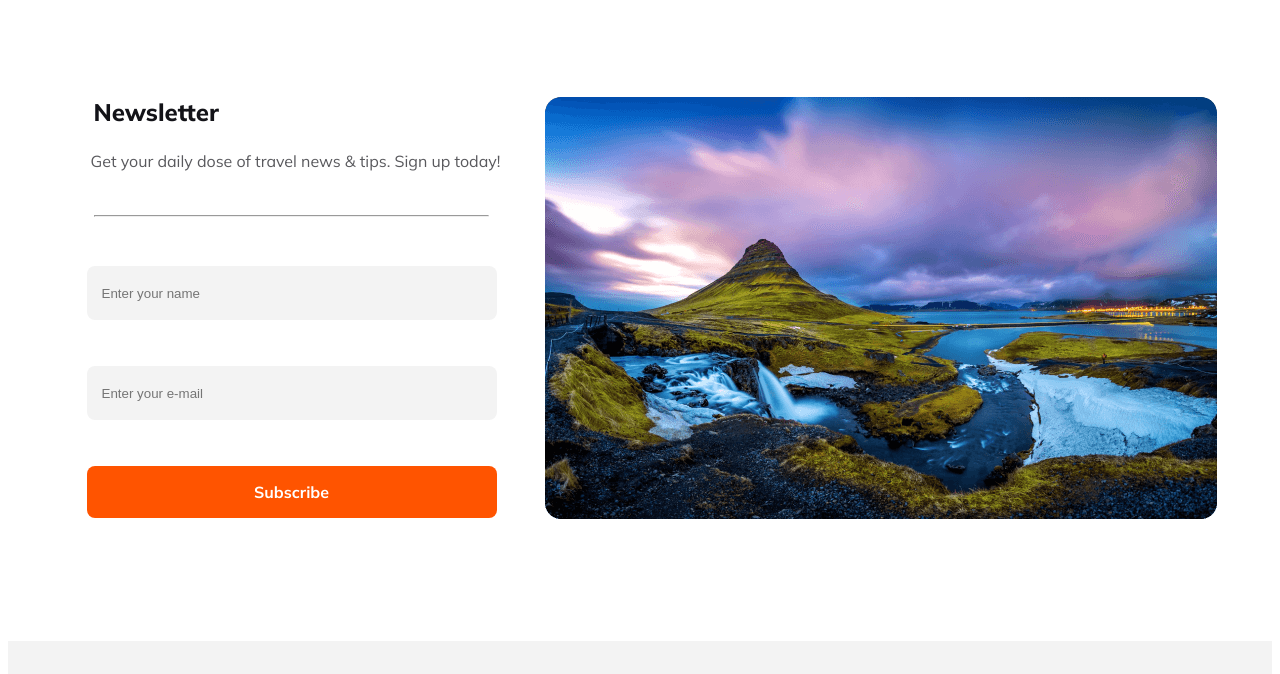
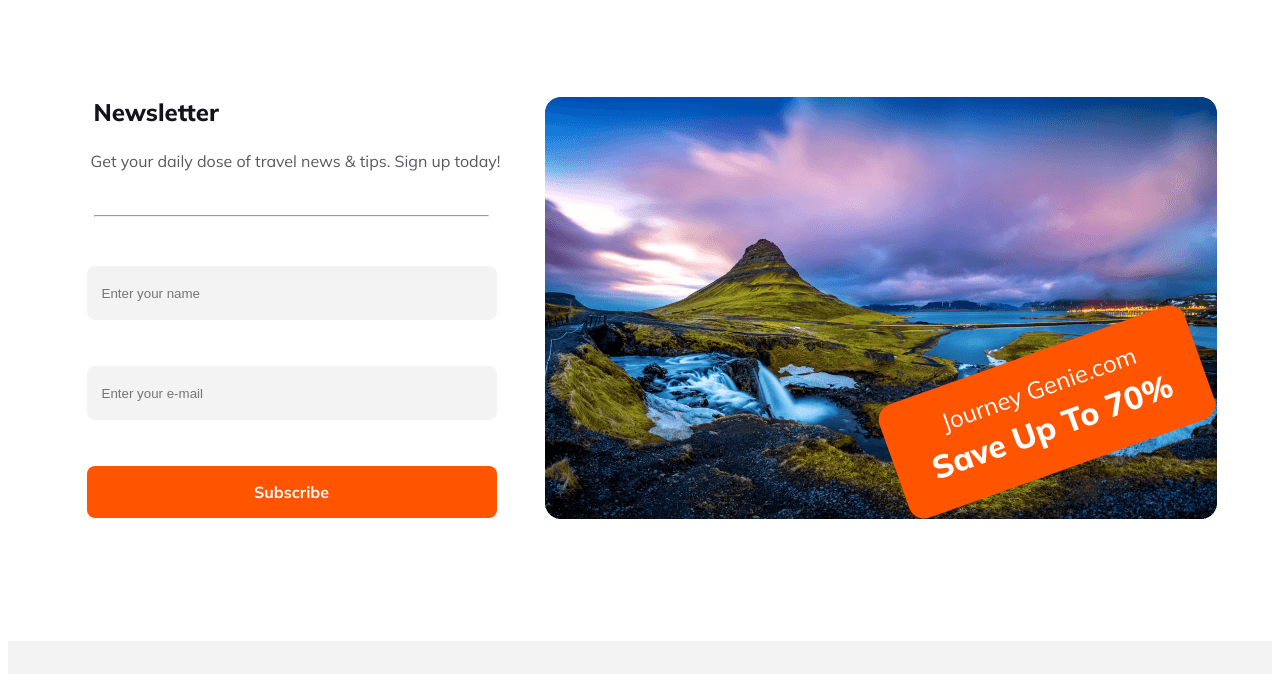
Before and after one commit to rahilaanan/Assignment2, a plain HTML site: page index.html in a window 1280 px wide. Shown: the part 3399-4073 px from the top of the page. Drawn offline with Linux system fonts and the light colour scheme.

Commit message:
fixed why choose us section's issue

```diff
--- a/index.html
+++ b/index.html
@@ -168,9 +168,13 @@
                 <input type="button" value="Subscribe" class="btn-seconday" style="width: 410px; background-color: #FF5400;">
             </form>
           </div>
-          <div>
+          <div class="newsletter-img">
             <img src="Images/Rectangle 8 (1).png" alt="">
-            <p></p>
+            <div class="discount">
+                <p>Journey Genie.com <br>
+                </p>
+                <h3>Save Up To 70%</h3>
+            </div>
           </div>
         </section>
     </main>
--- a/styles/style.css
+++ b/styles/style.css
@@ -19,7 +19,8 @@ nav img {
     height: 56px;
 }
 
-nav h3, footer h3 {
+nav h3,
+footer h3 {
     color: #131318;
     font-size: 36px;
     font-weight: 800;
@@ -55,7 +56,7 @@ nav li>a {
 .banner-section {
     margin-left: auto;
     margin-right: auto;
-    background-image: linear-gradient(180deg, rgba(19, 19, 24, 0.80) 0%, rgba(19, 19, 24, 0.00) 100%), url(../Images/Group\ 13\ \(1\)\ \(1\).png);
+    background-image: linear-gradient(180deg, rgba(19, 19, 24, 0.80) 0%, rgba(19, 19, 24, 0.00) 100%), url('../Images/Group\ 13\ \(1\)\ \(1\).png');
 
     background-repeat: no-repeat;
     width: 1170px;
@@ -98,7 +99,8 @@ nav li>a {
     margin-right: auto;
     gap: 24px;
 }
-.when{
+
+.when {
     border-radius: 8px;
     border: none;
     color: rgba(19, 19, 24, 0.50);
@@ -111,7 +113,7 @@ margin-left: 22px;
 }
 
 
-.btn-primary{
+.btn-primary {
     border-radius: 8px;
     border: none;
     background: #FF5400;
@@ -127,7 +129,7 @@ cursor: pointer;
 }
 
 /* main section*/
-.popular-tour{
+.popular-tour {
     display: flex;
     margin-left: auto;
     margin-right: auto;
@@ -136,18 +138,20 @@ margin-top: 100px;
 
 }
 
-.popular-tour-des
-{
+.popular-tour-des {
     padding-right: 50px;
 }
-.popular-tour-title,.choose-us-title{
+
+.popular-tour-title,
+.choose-us-title {
     color: #131318;
     font-family: Mulish;
     font-size: 40px;
     font-weight: 800;
     margin-top: 0px;
 }
-.tour-des{
+
+.tour-des {
     color: rgba(19, 19, 24, 0.70);
     font-family: Mulish;
     font-size: 16px;
@@ -155,18 +159,23 @@ font-weight: 400;
     margin-bottom: 0px;
 
 }
-.popular-tour ul li{
+
+.popular-tour ul li {
     padding: 16px;
 }
-#btn2{
+
+#btn2 {
     margin-top: 28px;
 }
-.destination{
+
+.destination {
     width: 100%;
     margin-left: auto;
     margin-right: auto;
 }
-.destination-title,  .newsletter-title{
+
+.destination-title,
+.newsletter-title {
     color: #131318;
     text-align: center;
     font-family: Mulish;
@@ -174,10 +183,12 @@ font-size: 40px;
     font-weight: 800;
     margin-top: 100px;
 }
-.destination > p{
+
+.destination>p {
     text-align: center;
 }
-.collage{
+
+.collage {
 
     display: flex;
     flex-wrap: wrap;
@@ -187,9 +198,11 @@ margin-top: 100px;
 
 
 }
-.img-gradient{
+
+.img-gradient {
     fill: linear-gradient(0deg, rgba(19, 19, 24, 0.20) 0%, rgba(19, 19, 24, 0.20) 100%);
 }
+
 /*
 #Maldives{
     background-image: linear-gradient(0deg, rgba(19, 19, 24, 0.20) 0%, rgba(19, 19, 24, 0.20) 100%),url(../Images/Rectangle\ 5.png);
@@ -284,17 +297,22 @@ border-radius:15px;
 }
 */
 .img-gradient {
-    background: rgba(19, 19, 24, 0.20) ;
+    background: rgba(19, 19, 24, 0.20);
     border-radius: 16px;
     background: linear-gradient(0deg, rgba(19, 19, 24, 0.20) 0%, rgba(19, 19, 24, 0.20) 100%);
 
 }
+
 .img-gradient img {
     opacity: 0.5;
     width: 100%;
     transition: opacity 500ms 0ms ease-in-out;
 }
-  .gradient-img img:hover { opacity: 1 }
+
+.gradient-img img:hover {
+    opacity: 1
+}
+
 .container {
     position: relative;
     color: #FFF;
@@ -304,6 +322,7 @@ font-size: 28px;
     font-weight: 800;
 
 }
+
 .centered {
     position: absolute;
     top: 50%;
@@ -312,13 +331,14 @@ font-weight: 800;
 }
 
 /* choose us section */
-  .choose-us-section > p{
+.choose-us-section>p {
     text-align: center;
 }
-  .choose-us{
+
+.choose-us {
 
     display: grid;
-    grid-template-columns: repeat(2,1fr);
+    grid-template-columns: repeat(2, 1fr);
     gap: 24px;
     margin-top: 100px;
     margin-left: auto;
@@ -326,39 +346,51 @@ text-align: center;
     width: 1170px;
 
 }
+.card3{
+    grid-column:  span 2 ;
+}
 
-  .choose-us-title{
+.choose-us-title {
 
     font-size: 24px;
 
 }
 
 
-  .card1, .card2, .card3{
+.card1,
+.card2,
+.card3 {
 
     height: 200px;
     border-radius: 16px;
-padding: 32px 55px 32px 32px ;
+    padding: 32px 55px 32px 32px;
 
 
 }
-  .card1{
+
+.card1 {
     border: 1px solid rgba(251, 181, 99, 0.20);
     background: rgba(251, 181, 99, 0.05);
 }
-  .card2{
+
+.card2 {
 
     border: 1px solid rgba(41, 206, 246, 0.20);
     background: rgba(41, 206, 246, 0.05);
 }
-  .card3{
+
+.card3 {
 
     border: 1px solid rgba(233, 68, 68, 0.20);
     background: rgba(233, 68, 68, 0.05);
+    width: 480px;
+    margin-left: auto;
+    margin-right: auto;
 }
+
 /* Newsletter section */
 
-  .newsletter{
+.newsletter {
     display: flex;
     justify-content: center;
     gap: 25px;
@@ -367,19 +399,23 @@ padding: 32px 55px 32px 32px ;
 
 
 }
-  .newsletter-title{
+
+.newsletter-title {
     text-align: left;
     font-size: 24px;
     margin-top: 0px;
     margin-left: 30px;
 
 }
-  #Signup{
+
+#Signup {
     margin-left: 27px;
 }
-  .form2 hr{
+
+.form2 hr {
     width: 393px;
 }
+
 .form2 input {
     border-radius: 8px;
     background: rgba(19, 19, 24, 0.05);
@@ -388,7 +424,8 @@ height: 52px;
     flex-shrink: 0;
     margin: 23px;
 }
-  .btn-seconday{
+
+.btn-seconday {
     border-radius: 8px;
     border: none;
     color: #FFF;
@@ -399,24 +436,56 @@ font-weight: 700;
     cursor: pointer;
 }
 
+.discount {
+    background-color: #FF5400;
+    width: 324px;
+    height: 120px;
+    transform: rotate(-19.628deg);
+    border-radius: 16px;
+    text-align: center;
+    margin-top: -195px;
+    margin-left: 340px;
+
+}
+
+.discount p {
+    color: #FFF;
+    font-family: Mulish;
+    font-size: 24px;
+    font-weight: 400;
+    padding-top: 20px;
+    margin-bottom: 0px;
+}
+
+.discount h3 {
+    color: #FFF;
+    font-family: Mulish;
+    font-size: 32px;
+    font-weight: 800;
+    margin-top: 5px;
+}
+
 /* footer style */
 
-  footer{
+footer {
     margin-top: 100px;
     text-align: center;
     background: rgba(19, 19, 24, 0.05);
 }
-.footer-icon{
+
+.footer-icon {
     display: flex;
     justify-content: center;
     align-items: center;
     gap: 20px;
 }
-.footer-icon img{
+
+.footer-icon img {
     width: 49px;
     height: 46px;
 
 }
-footer hr{
+
+footer hr {
     width: 60%;
 }
```
Also changed, not shown: Images/Rectangle 14.svg (added), 1 other file. Lines whose indentation alone changed are shown as unchanged.
